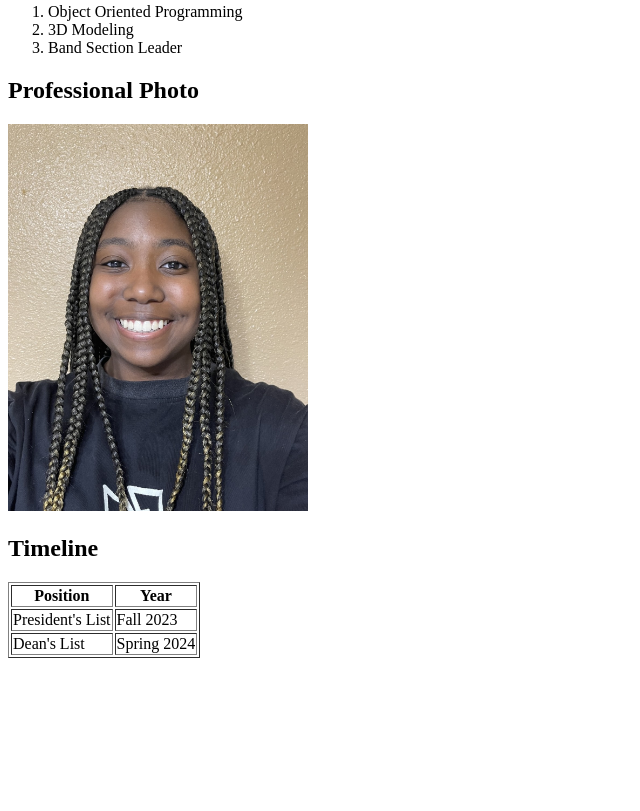
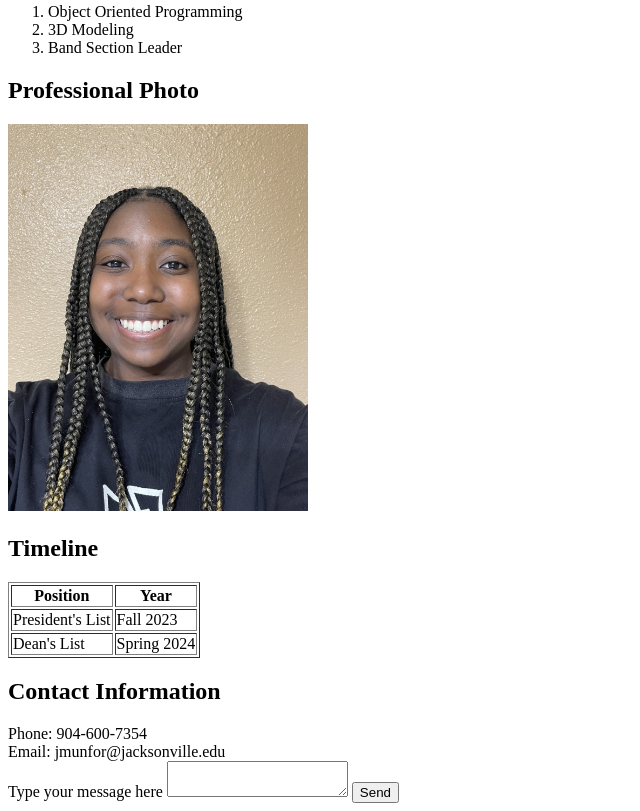
Before and after one commit to unistellia/Personal_Professional_Website, a plain HTML site: page index.html in a window 1280 px wide. Shown: the part 536-1347 px from the top of the page, without its empty margins (0-640 px from the left). Before the commit the page ends 1202 px from the top, so only its background shows below. Drawn offline with Linux system fonts and the light colour scheme; files whose address does not match are found by name.

Commit message:
Add files via upload

```diff
--- a/index.html
+++ b/index.html
@@ -63,5 +63,16 @@
          <td>Spring 2024</td>
 
 </table>
+</div>
+<h2>Contact Information</h2>
+<span>Phone:</span> 904-600-7354<br>
+<span>Email:</span> jmunfor@jacksonville.edu<br>
+
+</div>
+<form action = "#">
+<label for="msg"> Type your message here</label>
+<textarea name="msg" id="msg"></textarea>
+<button>Send</button>
+</form>
 </body>
 </html>
```
Also changed, not shown: 1 other file.
